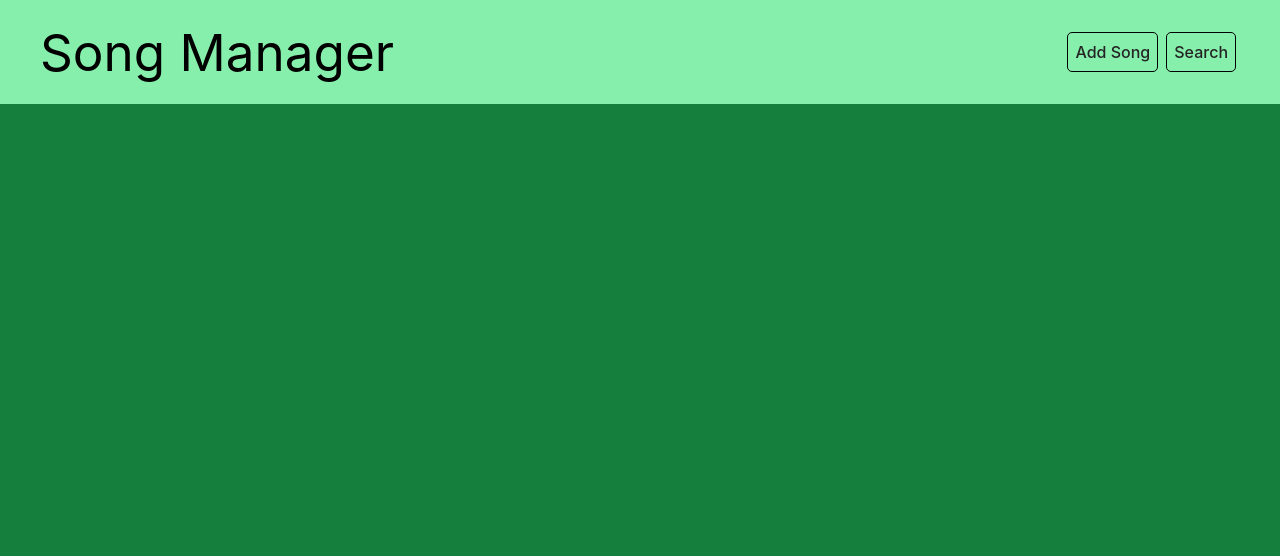
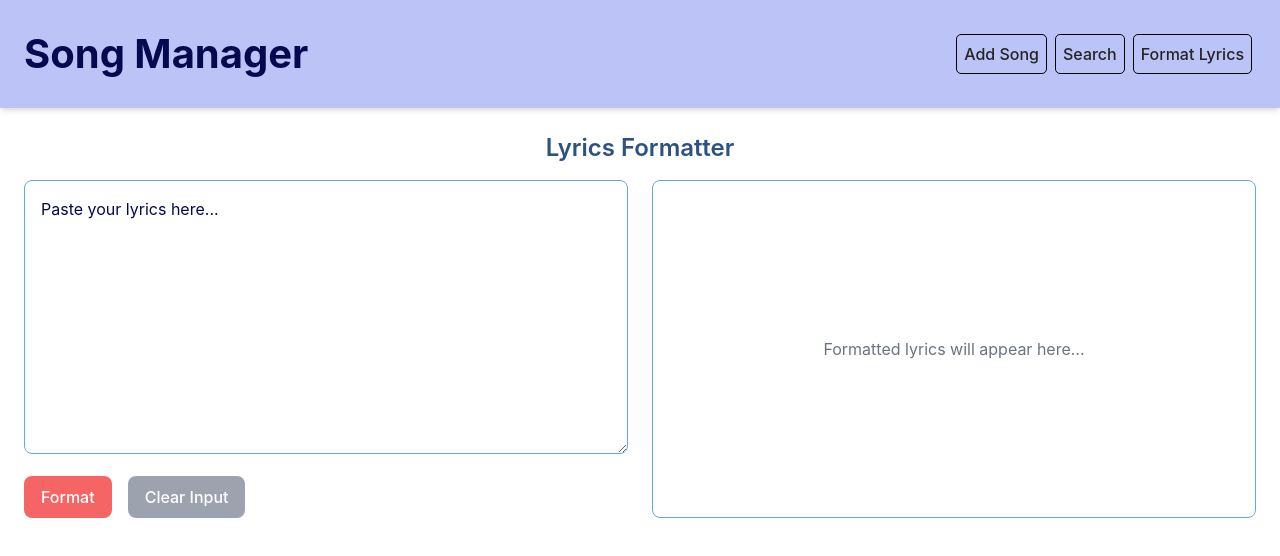
Before and after one commit to ifechiglory/songbird, a React (Vite) app: page /format in a window 1280 px wide. Shown: the top 556 px of the page. Built offline with nearby package versions, Linux system fonts and the light colour scheme.

Commit message:
add new component: lyrics formatter

```diff
--- a/src/App.jsx
+++ b/src/App.jsx
@@ -3,6 +3,7 @@ import { BrowserRouter as Router, Route, Routes, Link } from 'react-router-dom';
 import localforage from 'localforage';
 import SongList from './components/SongList';
 import Search from './components/Search';
+import LyricsFormatter from './components/FormatLyrics';
 
 const App = () => {
   const [songs, setSongs] = useState([]);
@@ -24,19 +25,10 @@ const App = () => {
   return (
 
     <Router>
-      <div className='flex w-full px-10 py-6 bg-green-300 justify-between items-center'>
-        <h1>Song Manager</h1>
-
-        <nav className='flex justify-between'>
-        <Link to="/">Add Song</Link>
-        <Link to="/search">Search</Link>
-      </nav>
-      </div>
-
-
       <Routes>
         <Route path="/" element={<SongList songs={songs} setSongs={setSongs} />} />
         <Route path="/search" element={<Search songs={songs} />} />
+        <Route path='/format' element={<LyricsFormatter/>}/>
       </Routes>
     </Router>
   );
--- /dev/null
+++ b/src/components/CopyButton.jsx
@@ -0,0 +1,27 @@
+import React, { useState } from 'react';
+
+const CopyButton = ({ textToCopy }) => {
+  const [copyButtonText, setCopyButtonText] = useState('Copy Lyrics');
+
+  const copyToClipboard = () => {
+    navigator.clipboard.writeText(textToCopy);
+    setCopyButtonText('Copied');
+
+    setTimeout(() => {
+      setCopyButtonText('Copy Lyrics');
+    }, 5000);
+  };
+
+  return (
+    <button
+      onClick={copyToClipboard}
+      className={`mt-4 px-4 py-2 w-34 m-auto rounded-lg text-white hover:underline ${
+        copyButtonText === 'Copied' ? 'bg-blue-500' : 'bg-blue-900 hover:bg-blue-600'
+      }`}
+    >
+      {copyButtonText}
+    </button>
+  );
+};
+
+export default CopyButton;
--- /dev/null
+++ b/src/components/FormatLyrics.jsx
@@ -0,0 +1,78 @@
+import React, { useState } from 'react';
+import Header from './Header';
+import CopyButton from './CopyButton';
+
+const LyricsFormatter = () => {
+  const [lyrics, setLyrics] = useState('');
+  const [formattedLyrics, setFormattedLyrics] = useState('');
+
+  // Format lyrics by adding double line spacing
+  const formatLyrics = () => {
+    const doubleSpacedLyrics = lyrics.replace(/\n/g, '\n\n');
+    setFormattedLyrics(doubleSpacedLyrics);
+  };
+
+  // Clear the textarea content
+  const clearLyrics = () => {
+    setLyrics('');
+    setFormattedLyrics('');
+  };
+
+  return (
+    <div>
+      <Header /> {/* Add the header at the top */}
+
+      <div className="p-6">
+        <h2 className="text-2xl font-semibold text-blue-800 mb-4 text-center">Lyrics Formatter</h2>
+
+        <div className="grid grid-cols-1 lg:grid-cols-2 gap-6">
+
+          <div>
+            <textarea
+              className="w-full p-4 border border-blue-400 rounded-lg focus:outline-none focus:ring-2 bg-white text-blue-900 format_text"
+              rows="10"
+              placeholder="Paste your lyrics here..."
+              value={lyrics}
+              onChange={(e) => setLyrics(e.target.value)}
+            ></textarea>
+
+            <div className="mt-4 flex space-x-4">
+              <button
+                onClick={formatLyrics}
+                className="px-4 py-2 bg-red-500 text-white rounded-lg hover:bg-red-600"
+              >
+                Format
+              </button>
+
+              <button
+                onClick={clearLyrics}
+                className="px-4 py-2 bg-gray-400 text-white rounded-lg hover:bg-gray-500"
+              >
+                Clear Input
+              </button>
+            </div>
+          </div>
+
+          <div className="flex flex-col justify-between">
+            {formattedLyrics ? (
+              <div className="bg-white p-4 border border-blue-400 rounded-lg overflow-y-auto h-full">
+                <h3 className="text-lg font-semibold text-blue-800 mb-2">Formatted Lyrics:</h3>
+                <pre className="whitespace-pre-wrap leading-loose">{formattedLyrics}</pre>
+              </div>
+            ) : (
+              <div className="h-full flex items-center justify-center bg-white p-4 border border-blue-400 rounded-lg">
+                <p className="text-gray-500">Formatted lyrics will appear here...</p>
+              </div>
+            )}
+
+            {formattedLyrics && (
+                <CopyButton textToCopy={formattedLyrics} />
+            )}
+          </div>
+        </div>
+      </div>
+    </div>
+  );
+};
+
+export default LyricsFormatter;
--- /dev/null
+++ b/src/components/Header.jsx
@@ -0,0 +1,18 @@
+import React from "react";
+import { Link } from "react-router-dom";
+import '../index.css'
+
+function Header(){
+    return(
+    <div className='flex w-full p-6 bg-blue-50 overflow-hidden justify-between items-center shadow-md'>
+        <h1>Song Manager</h1>
+
+        <nav className='flex justify-between'>
+        <Link to="/">Add Song</Link>
+        <Link to="/search">Search</Link>
+        <Link to="/format">Format Lyrics</Link>
+      </nav>
+    </div>
+    )
+}
+export default Header;
--- a/src/components/LyricsModal.jsx
+++ b/src/components/LyricsModal.jsx
@@ -1,22 +1,17 @@
 import React from 'react';
+import CopyButton from './CopyButton';
 import '../index.css';
 
 const LyricsModal = ({ song, closeModal }) => {
-  const copyToClipboard = () => {
-    const formattedLyrics = song.lyrics.replace(/\n/g, '\n\n');
-    navigator.clipboard.writeText(formattedLyrics || "No lyrics available");
-    alert("Lyrics copied to clipboard!");
-    closeModal();
-  };
 
   return (
     <div className="modal">
       <div className="modal-content">
-        <h3 className='font-bold mb-4'>Lyrics for {song.title}</h3>
+        <h3 className='font-bold mb-4 text-sm'>Lyrics for {song.title}</h3>
         <pre style={{ whiteSpace: 'pre-wrap', lineHeight: '2' }}>
           {song.lyrics || "No lyrics available"}
         </pre>
-        <button onClick={copyToClipboard}>Copy Lyrics</button>
+        <CopyButton/>
         <button onClick={closeModal}>Close</button>
       </div>
     </div>
--- a/src/components/SongItem.jsx
+++ b/src/components/SongItem.jsx
@@ -9,10 +9,10 @@ const SongItem = ({ song, deleteSong, updateSong }) => {
   return (
     <div className='flex flex-col p-6 shadow-lg rounded-lg mt-6 border-b'>
       <li>
-      <p className='font-bold py-4 text-green-200'>{song.title} {song.artist && `| ${song.artist}`}</p>
+      <p className='font-bold py-4 text-blue-600'>{song.title} {song.artist && `| ${song.artist}`}</p>
       <div className="flex gap-4">
-        <button onClick={() => setIsEditing(true)} className='bg-green-500'>Edit</button>
-        <button onClick={() => deleteSong(song.title)} className='bg-red-600'>Delete</button>
+        <button onClick={() => setIsEditing(true)} className='rounded-lg'>Edit</button>
+        <button onClick={() => deleteSong(song.title)} className='bg-red-600 hover:bg-red-800 hover:text-white'>Delete</button>
         <button onClick={() => setIsViewingLyrics(true)}>View Lyrics</button>
       </div>
 
--- a/src/components/SongList.jsx
+++ b/src/components/SongList.jsx
@@ -1,6 +1,7 @@
 import React from 'react';
 import SongItem from './SongItem';
 import AddSongForm from './AddSongForm';
+import Header from './Header';
 
 const SongList = ({ songs, setSongs }) => {
   const deleteSong = (title) => {
@@ -18,10 +19,13 @@ const SongList = ({ songs, setSongs }) => {
   };
 
   return (
-    <div className='container p-12 m-auto'>
+
+    <>
+      <Header/>
+    <div className=' p-12 m-auto'>
       <AddSongForm addSong={addSong} />
 
-      <h3 className='font-bold text-2xl mb-4 p-6 underline text-green-300'>Song List</h3>
+      <h3 className='font-bold text-2xl mb-4 p-6 underline'>Song List</h3>
       <ul>
         {songs.map(song => (
           <SongItem
@@ -33,6 +37,7 @@ const SongList = ({ songs, setSongs }) => {
         ))}
       </ul>
     </div>
+    </>
   );
 };
 
--- a/src/index.css
+++ b/src/index.css
@@ -30,12 +30,13 @@ body {
   margin: 0;
   min-width: 320px;
   min-height: 100vh;
-  background-color: rgb(21 128 61);
+  background-color: #fff;
 }
 
-h1 {
-  font-size: 3.2em;
-  line-height: 1.1;
+h1, h2, h3 {
+  font-size: 40px;
+  font-weight: bold;
+  color: #05094e;
 }
 
 a{
@@ -46,13 +47,17 @@ a{
 }
 
 a:hover{
-  background-color: forestgreen;
+  background-color: rgb(21, 7, 99);
   color: white;
-  border:1px solid darkgreen;
+  border:1px solid rgb(100, 13, 241);
 }
 
 input::placeholder, textarea::placeholder{
   color: white;
+}
+
+.format_text::placeholder{
+  color: #05094e;
 }
 
 button {
@@ -62,7 +67,7 @@ button {
   font-size: 1em;
   font-weight: 500;
   font-family: inherit;
-  background-color: rgb(187 247 208);
+  background-color: #bbc3f7;
   cursor: pointer;
   transition: border-color 0.25s;
 }
@@ -71,6 +76,12 @@ button:focus,
 button:focus-visible {
   outline: 4px auto -webkit-focus-ring-color;
 }
+
+button:hover{
+  background-color: rgb(30 64 175);
+  color: white;
+}
+
 .modal {
   position: fixed;
   top: 0;
@@ -98,14 +109,12 @@ button:focus-visible {
   padding: 8px;
   border: 1px solid #ccc;
   border-radius: 4px;
-  background-color: rgb(22 163 74);
+  background-color: rgb(147 197 253);
 }
 
 .modal-content button {
   margin-top: 10px;
   padding: 10px 15px;
-  background-color: rgb(187 247 208);
-  color: rgb(22 163 74);
   border: none;
   border-radius: 4px;
   margin-left: 10px;
@@ -113,6 +122,6 @@ button:focus-visible {
 }
 
 .modal-content button:hover {
-  background-color: forestgreen;
+  background-color: rgb(6, 28, 92);
   color: white;
 }
--- a/tailwind.config.js
+++ b/tailwind.config.js
@@ -5,7 +5,14 @@ module.exports = {
     "./src/**/*.{js,jsx,ts,tsx}",
   ],
   theme: {
-    extend: {},
+    extend: {
+      colors: {
+        'blue-50': '#bbc3f7',
+        'blue-800': '#2c5282',
+        'red-600': '#e53e3e',
+        'red-500': '#f56565',
+      },
+    },
   },
   plugins: [],
 }
```
Also changed, not shown: src/components/AddSongForm.jsx (+6 -4 lines), src/components/Search.jsx (+14 -15 lines), src/components/SongModal.jsx (added, +49 -0 lines).
